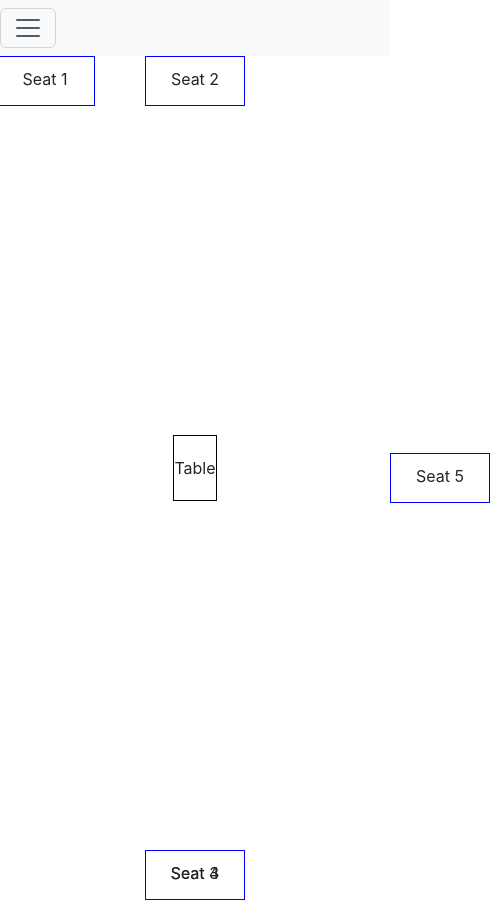
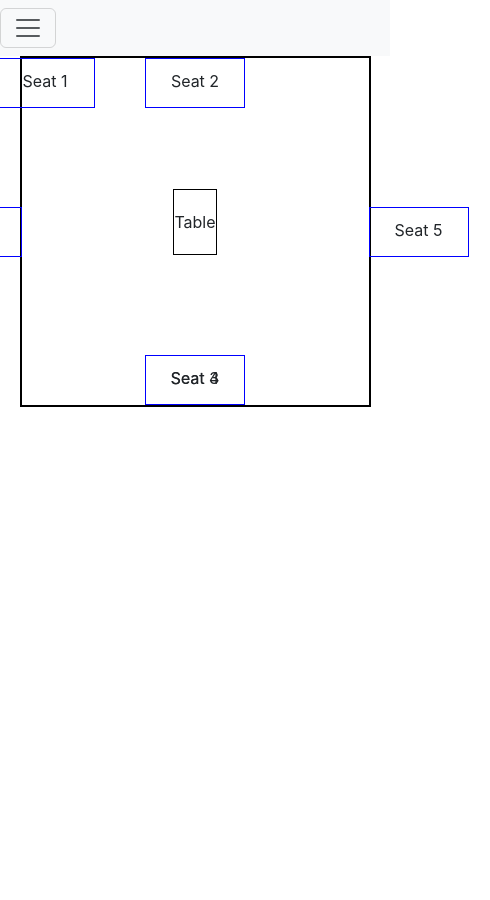
Before and after one commit to bcsurf2822/parsityPoker, a React (Create React App) app in the folder client/: page /about in a window 390 px wide. Shown: the whole page, 490 px wide, since content can reach past the window. After the commit the page ends 844 px from the top, so only its background shows below. Built offline with nearby package versions, Linux system fonts and the light colour scheme; no server answers.

Commit message:
adjusted the room so the entire room has a border around it

```diff
--- a/client/src/index.css
+++ b/client/src/index.css
@@ -157,8 +157,13 @@ code {
   display: flex;
   justify-content: center;
   align-items: center;
-  height: 100vh; /* Use the full viewport height */
+  height: 90vh; /* Adjust as needed */
+  width: 90vh; /* Maintain a square aspect */
+  max-width: 100%; /* Ensure it doesn't overflow the viewport width */
+  margin: auto; /* Center the square in the viewport */
   position: relative;
+  border: 2px solid black; /* Your desired border */
+  box-sizing: border-box; /* Include border in the width and height calculations */
 }
 
 .poker-table {
@@ -220,7 +225,9 @@ code {
 
 @media (max-width: 768px) {
   .poker-room {
-    flex-direction: column; /* Stack elements vertically on smaller screens */
+    width: 90vw; /* Adjust width on smaller screens */
+    height: 90vw; /* Maintain the square aspect on smaller screens */
+    flex-direction: column; /* Stack elements vertically */
   }
 
   .poker-seat {
```
